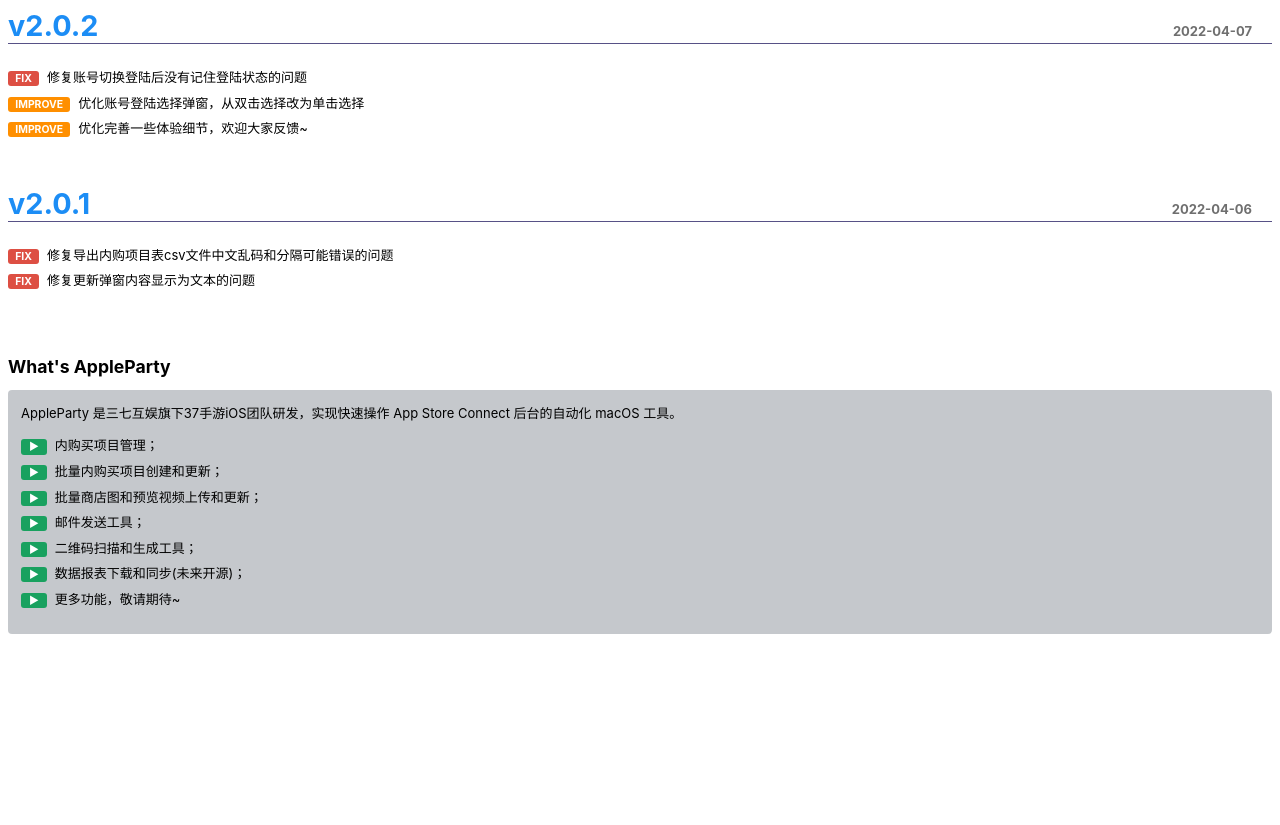
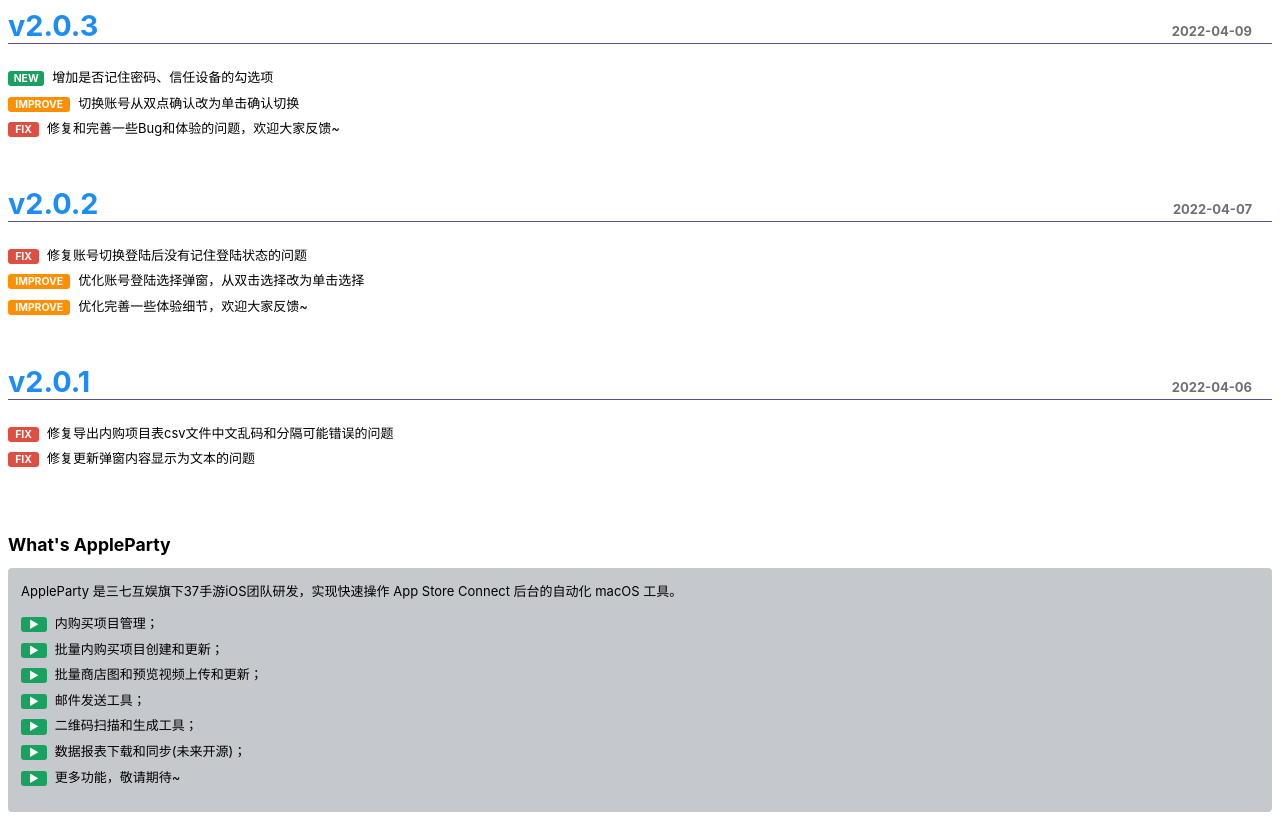
Before and after one commit to 37MobileTeam/37MobileTeam.github.io, a plain HTML site: page Sparkle/AppleParty-release.html in a window 1280 px wide. Before the commit the page ends 800 px from the top, so only its background shows below. Drawn offline with Linux system fonts and the light colour scheme.

Commit message:
Update AppleParty Release Notes

```diff
--- a/Sparkle/AppleParty-release.html
+++ b/Sparkle/AppleParty-release.html
@@ -15,6 +15,14 @@
 
 -->
 <body>
+    <div class="release">
+        <h2>v2.0.3<span class="date">2022-04-09</span></h2>
+        <ul class="fl">
+            <li class="n">增加是否记住密码、信任设备的勾选项</li>
+            <li class="e">切换账号从双点确认改为单击确认切换</li>
+            <li class="f">修复和完善一些Bug和体验的问题，欢迎大家反馈~</li>
+        </ul>
+    </div>
     <div class="release">
         <h2>v2.0.2<span class="date">2022-04-07</span></h2>
         <ul class="fl">
```
